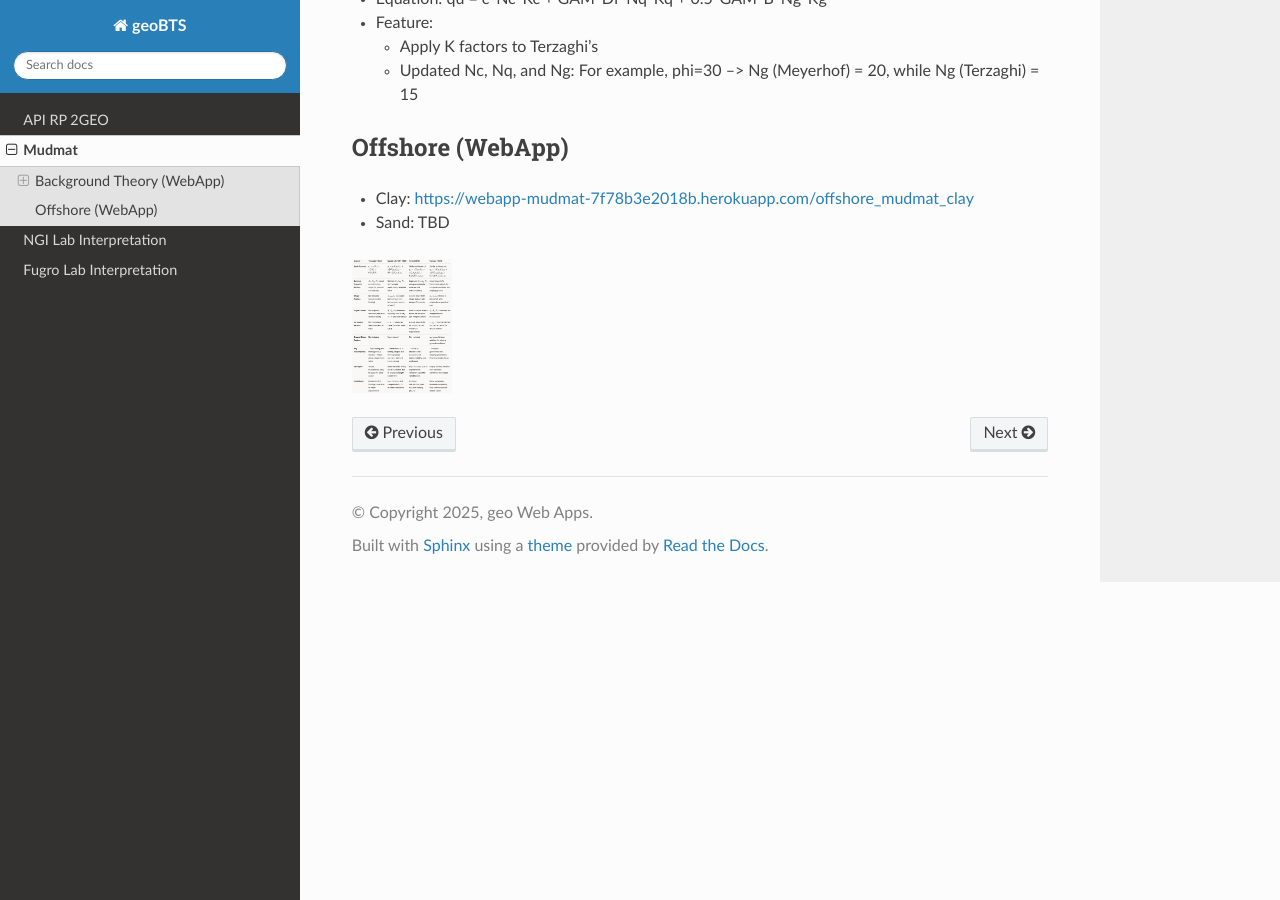
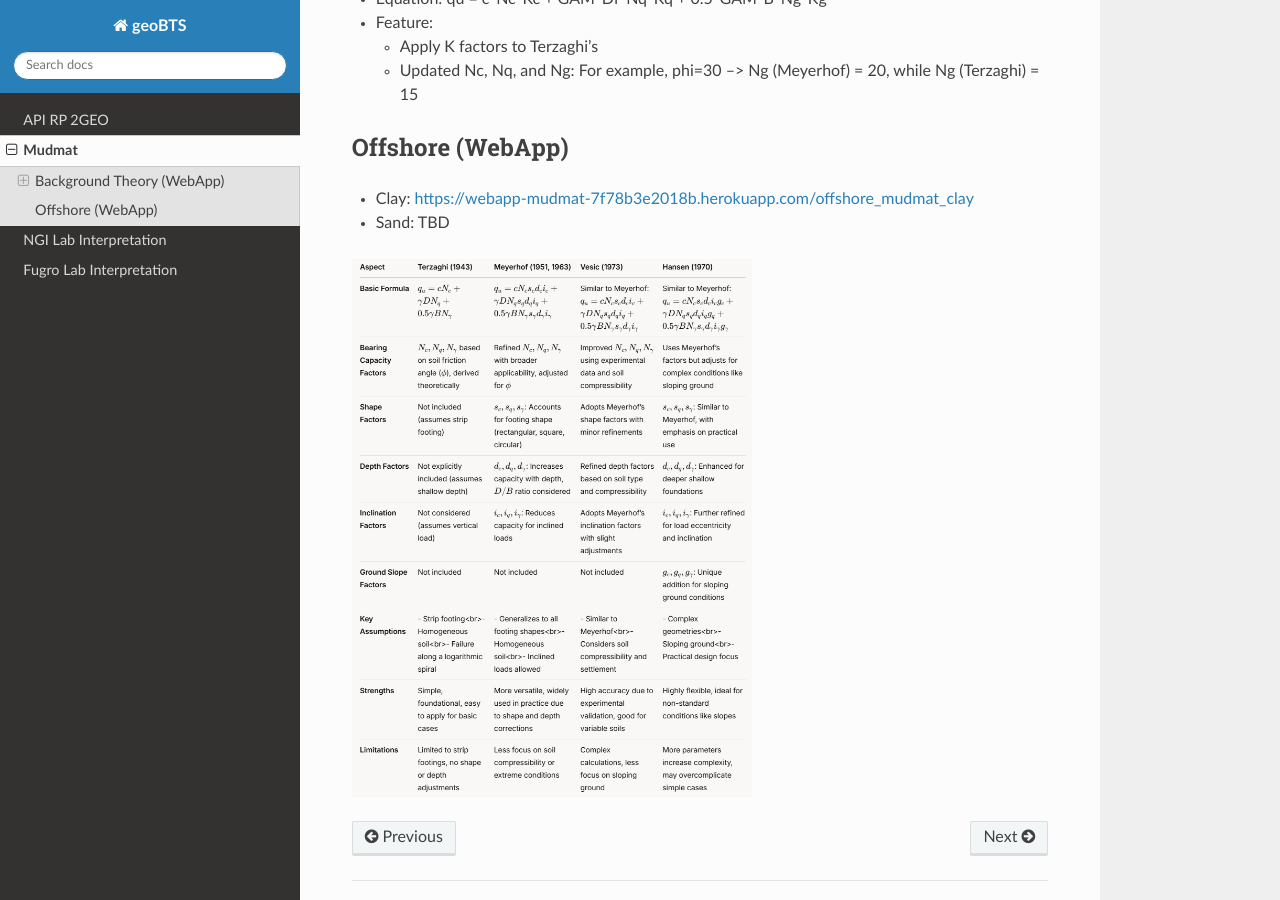
Before and after one commit to jungsohn/geoBTS, a Sphinx documentation site: the page built from docs/source/Mudmat.rst, in a window 1280 px wide and 900 px high, scrolled down 521 px. Built offline with Sphinx 7.4.7 and the Read the Docs theme 3.1.0, drawn with Linux system fonts in a browser that asks for light colours.

Commit message:
Update Mudmat.rst

```diff
--- a/docs/source/Mudmat.rst
+++ b/docs/source/Mudmat.rst
@@ -40,4 +40,4 @@ Offshore (WebApp)
 
 .. image:: https://raw.githubusercontent.com/jungsohn/geoBTS/main/docs/images/Grok_Terzaghi.png
    :alt: geoBTS Logo
-   :width: 100px
+   :width: 400px
```
